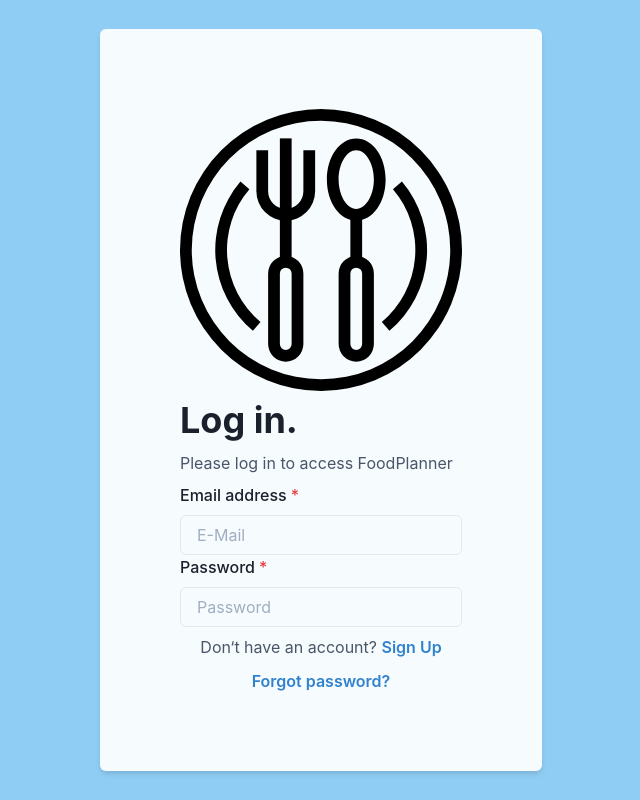
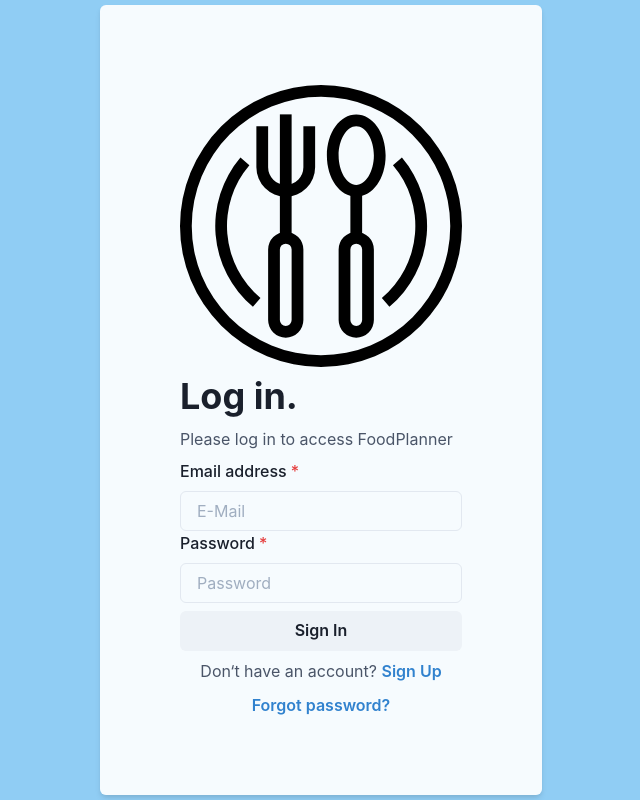
Before and after one commit to abaumeler/react-demo, a React (Create React App) app: page / in a window 1280 px wide. Shown: the whole page, without its empty margins (319-959 px from the left). Built offline with nearby package versions, Linux system fonts and the light colour scheme.

Commit message:
added login button

```diff
--- a/src/LoginPage.js
+++ b/src/LoginPage.js
@@ -31,6 +31,9 @@ function LoginPage(){
             <FormLabel htmlFor='email'>Password</FormLabel>
             <Input id='password' type='password' placeholder='Password' />
           </FormControl>
+          <Button type="submit" variantColor="blue.200" width="full" mt={4}>
+            Sign In
+          </Button>
 
           <Stack justify="center" color="gray.600" spacing="3">
             <Text as="div" textAlign="center">
```
